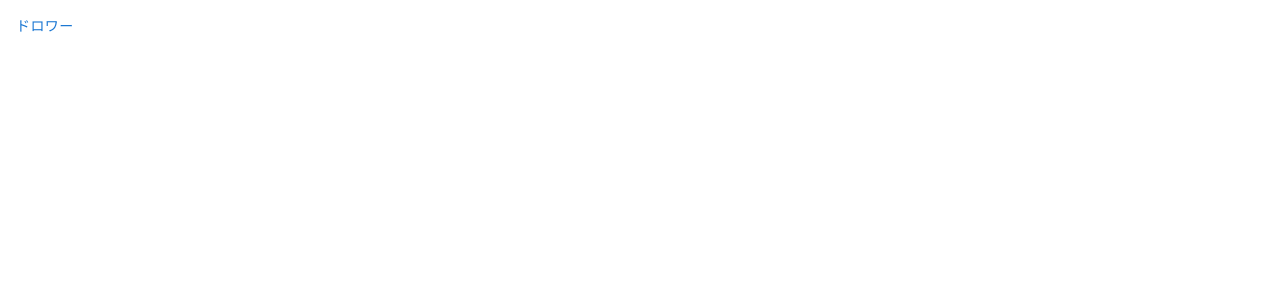
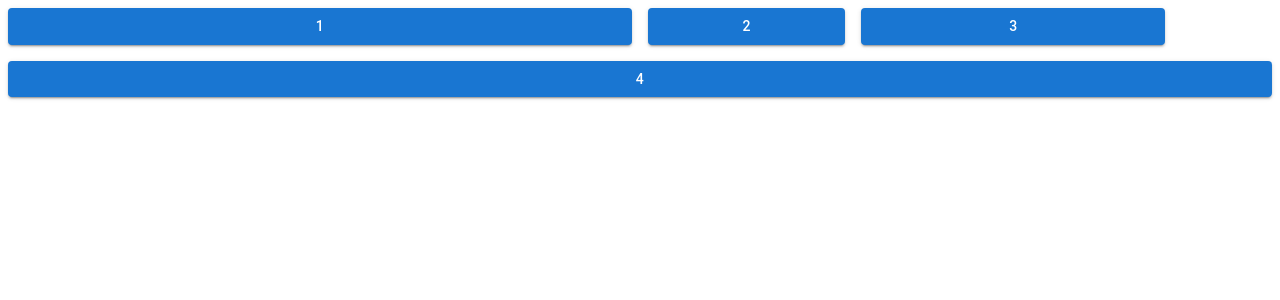
Before and after one commit to itoo-mzn/react-sample, a React (Vite) app: page / in a window 1280 px wide. Shown: the top 300 px of the page. Built offline with nearby package versions, Linux system fonts and the light colour scheme.

Commit message:
Gridレイアウト

```diff
--- /dev/null
+++ b/src/MaterialGrid.jsx
@@ -0,0 +1,28 @@
+import { Button, Grid } from "@mui/material";
+
+export default function MaterialGrid() {
+  return (
+    <Grid container spacing={2}>
+      <Grid size={6}>
+        <Button variant="contained" fullWidth>
+          1
+        </Button>
+      </Grid>
+      <Grid size={2}>
+        <Button variant="contained" fullWidth>
+          2
+        </Button>
+      </Grid>
+      <Grid size={3}>
+        <Button variant="contained" fullWidth>
+          3
+        </Button>
+      </Grid>
+      <Grid size={12}>
+        <Button variant="contained" fullWidth>
+          4
+        </Button>
+      </Grid>
+    </Grid>
+  );
+}
--- a/src/main.jsx
+++ b/src/main.jsx
@@ -1,9 +1,9 @@
 import { StrictMode } from "react";
 import { createRoot } from "react-dom/client";
-import MaterialBasic from "./MaterialBasic.jsx";
+import MaterialGrid from "./MaterialGrid.jsx";
 
 createRoot(document.getElementById("root")).render(
   <StrictMode>
-    <MaterialBasic />
+    <MaterialGrid />
   </StrictMode>,
 );
```
